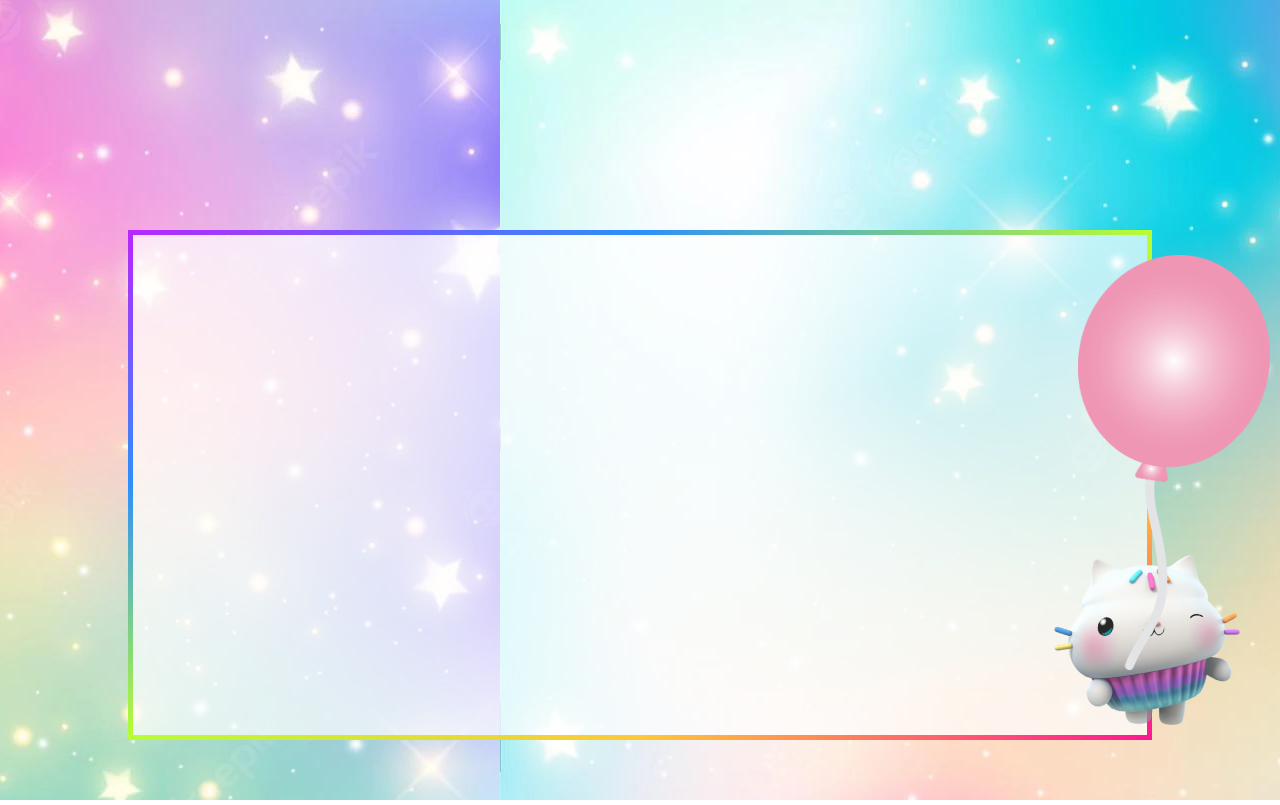
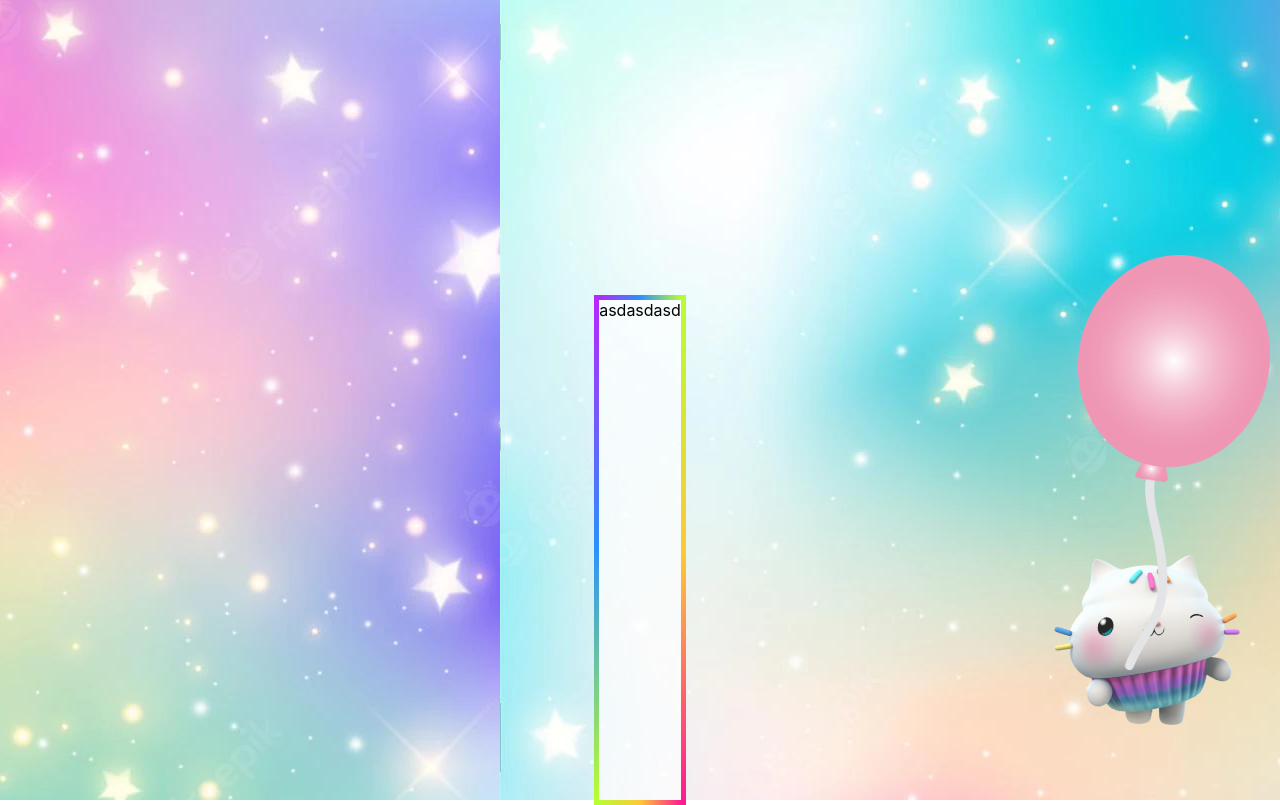
Before and after one commit to Mishainx/cumple-zoe, a React (Create React App) app: page / in a window 1280 px wide. Built offline with nearby package versions, Linux system fonts and the light colour scheme.

Commit message:
modificaciones

```diff
--- a/src/App.js
+++ b/src/App.js
@@ -6,11 +6,8 @@ import Recuadro from './components/recuadro/recuadro';
 function App() {
   return (
     <div className="App">
-      <div className="CardContainer">
-
       <Recuadro/>
       <Panecillo/>
-      </div>
 
     </div>
   );
--- a/src/App.scss
+++ b/src/App.scss
@@ -6,8 +6,3 @@
   align-items: center;
   justify-content: center;
 }
-
-.CardContainer{
-  height: 80vh;
-  width: 80vw;
-}
--- a/src/components/recuadro/recuadro.js
+++ b/src/components/recuadro/recuadro.js
@@ -3,7 +3,7 @@ import '../recuadro/recuadro.scss'
 function Recuadro(){
     return(
         <div className='recuadro'>
-
+asdasdasd
         </div>
     )
 }
```
